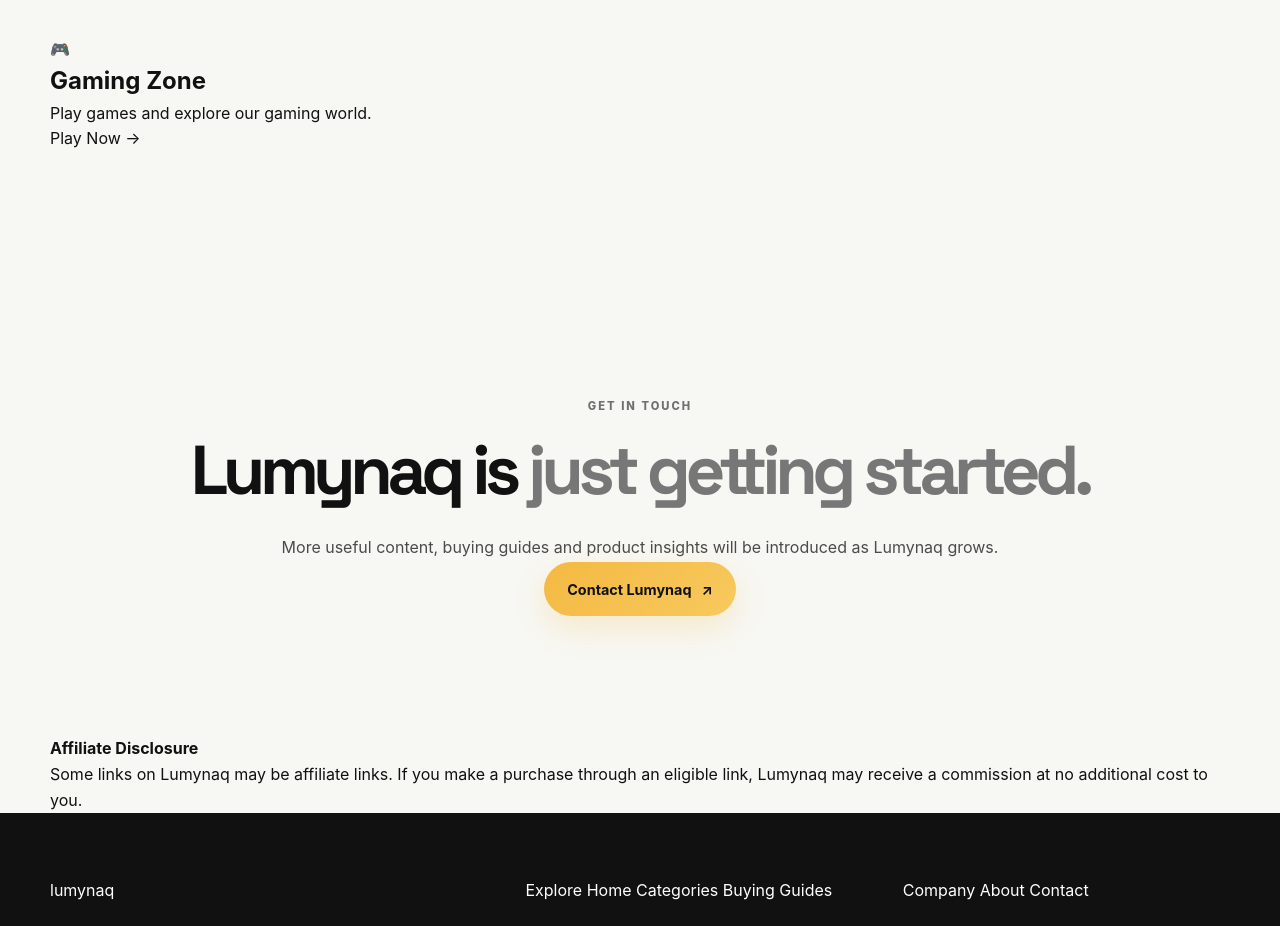
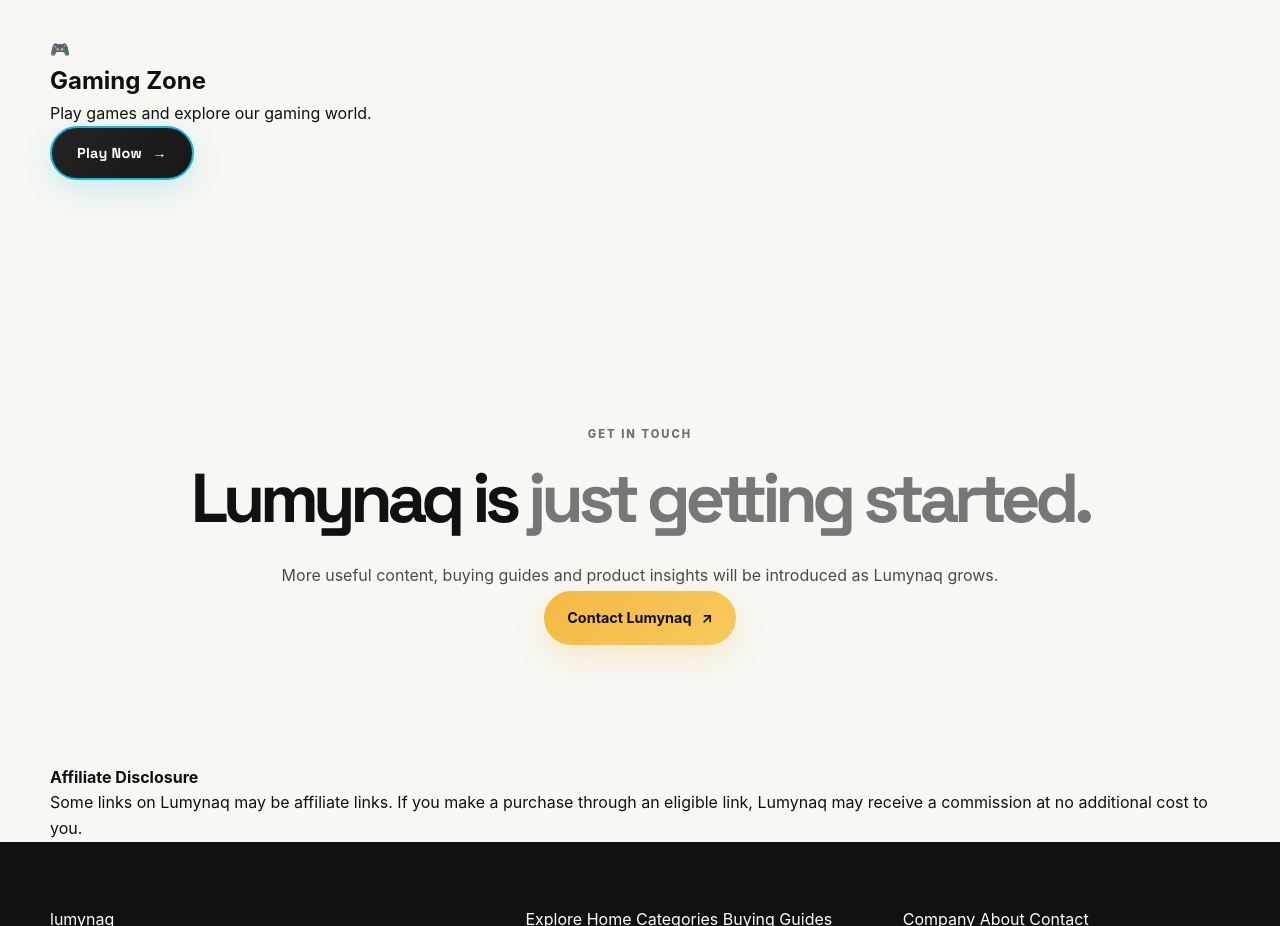
Before and after one commit to lumynaq-beep/Lumynaq, a plain HTML site: page index.html in a window 1280 px wide. Shown: the part 5680-6606 px from the top of the page. Drawn offline with Linux system fonts and the light colour scheme.

Commit message:
Update style.css

```diff
--- a/style.css
+++ b/style.css
@@ -4137,3 +4137,187 @@ span {
     }
 
 }
+/* =========================================================
+   GAMING ZONE - FUN PLAY BUTTON
+========================================================= */
+
+.gaming-btn {
+    position: relative;
+
+    display: inline-flex;
+    align-items: center;
+    justify-content: center;
+    gap: 10px;
+
+    min-height: 54px;
+    padding: 0 25px;
+
+    border: 2px solid var(--cyan);
+
+    border-radius: var(--radius-pill);
+
+    background:
+        linear-gradient(
+            135deg,
+            var(--charcoal),
+            #171717
+        );
+
+    color: var(--white);
+
+    font-family:
+        "Space Grotesk",
+        "DM Sans",
+        sans-serif;
+
+    font-size: .9rem;
+    font-weight: 800;
+
+    letter-spacing: .02em;
+
+    overflow: hidden;
+
+    box-shadow:
+        0 10px 30px
+        rgba(24, 182, 217, .18);
+
+    transition:
+        transform .3s var(--ease),
+        box-shadow .3s var(--ease),
+        border-color .3s ease;
+}
+
+
+/* Moving shine */
+
+.gaming-btn::before {
+    content: "";
+
+    position: absolute;
+
+    top: 0;
+    left: -120%;
+
+    width: 70%;
+    height: 100%;
+
+    background:
+        linear-gradient(
+            90deg,
+            transparent,
+            rgba(255,255,255,.25),
+            transparent
+        );
+
+    transform: skewX(-20deg);
+
+    transition:
+        left .65s ease;
+
+    pointer-events: none;
+}
+
+
+/* Gaming glow */
+
+.gaming-btn::after {
+    content: "";
+
+    position: absolute;
+
+    inset: -4px;
+
+    border-radius: inherit;
+
+    border: 1px solid
+        rgba(244, 185, 66, .0);
+
+    pointer-events: none;
+
+    transition:
+        border-color .3s ease,
+        box-shadow .3s ease;
+}
+
+
+/* Hover */
+
+.gaming-btn:hover {
+    transform:
+        translateY(-5px)
+        scale(1.03);
+
+    border-color:
+        var(--gold);
+
+    background:
+        linear-gradient(
+            135deg,
+            #242424,
+            #111111
+        );
+
+    box-shadow:
+        0 16px 38px
+        rgba(24, 182, 217, .25),
+        0 0 22px
+        rgba(244, 185, 66, .16);
+}
+
+
+.gaming-btn:hover::before {
+    left: 140%;
+}
+
+
+.gaming-btn:hover::after {
+    border-color:
+        rgba(244, 185, 66, .7);
+
+    box-shadow:
+        0 0 0 4px
+        rgba(244, 185, 66, .07);
+}
+
+
+/* Arrow movement */
+
+.gaming-btn span {
+    display: inline-block;
+
+    transition:
+        transform .3s var(--ease);
+}
+
+.gaming-btn:hover span {
+    transform:
+        translateX(5px)
+        rotate(-8deg);
+}
+
+
+/* Click effect */
+
+.gaming-btn:active {
+    transform:
+        translateY(-1px)
+        scale(.97);
+}
+
+
+/* Mobile */
+
+@media (max-width: 600px) {
+
+    .gaming-btn {
+        width: 100%;
+
+        min-height: 56px;
+
+        padding:
+            0 20px;
+
+        font-size: .88rem;
+    }
+
+}
```
